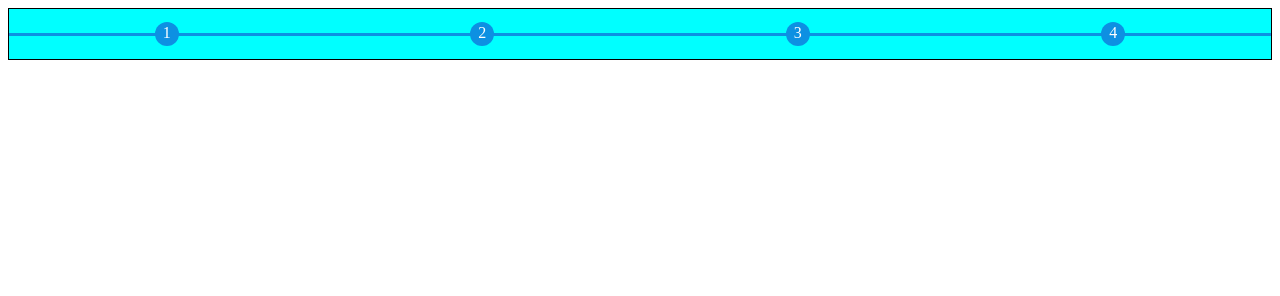
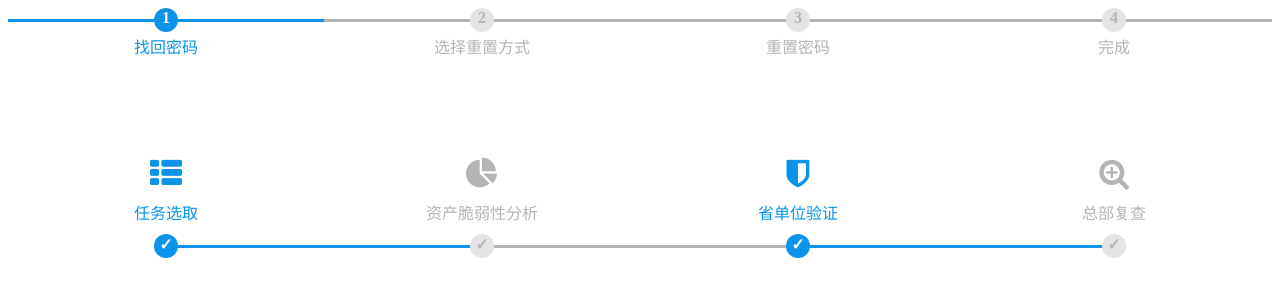
Before and after one commit to fromtheblue/step, a plain HTML site: page index.html in a window 1280 px wide. Drawn offline with Linux system fonts and the light colour scheme.

Commit message:
that's ok

```diff
--- a/index.html
+++ b/index.html
@@ -3,146 +3,59 @@
 <head>
     <meta charset="UTF-8">
     <title>step</title>
+    <link rel="stylesheet" href="//cdn.bootcss.com/font-awesome/4.7.0/css/font-awesome.min.css">
+    <link rel="stylesheet" href="jquery-step.css">
     <style>
-        .step-container{
-            background-color: antiquewhite;
-            border: 1px solid;
-            height: 50px;
-            counter-reset:step;
-        }
-        .step{
-            color: #0d90e2;
-            background-color: aqua;
-            text-align: center;
-            height: inherit;
-            display: inline-block;
-            counter-increment:step;
-            position: relative;
-        }
-        .step::before{
-            background-color: currentColor;
-            display: block;
-            position: absolute;
-            top:47%;
-            bottom:47%;
-            left: 0;
-            right: 0;
-            margin: auto;
-            content: "";
-        }
-        .step-identifier{
-            width: 1.5em;
-            height: 1.5em;
-            border-radius: 50%;
-            background-color: currentColor;
-            display: inline-block;
-            vertical-align: middle;
-            position: relative;
-        }
-        .step-identifier::before{
-            content: counter(step);
-            color: white;
-            display: inline-block;
-        }
-        .step::after,.step-identifier::after{
-            height: inherit;
-            width: 0;
-            vertical-align: middle;
-            display: inline-block;
-            content: "";
+        #step1{
+            margin-bottom: 100px;
         }
     </style>
 </head>
 <body>
+    <div id="step1"></div>
+    <div id="step2"></div>
     <script src="jquery-1.12.4.min.js"></script>
-    <div id="step"  class="step-container">
-    </div>
+    <script src="jquery-step.js"></script>
     <script>
-        (function($){
-            if($.fn.step){
-                return;
-            }
-            var setMethods={
-
-            };
-            var getMethods={
-
-            };
-            $.fn.step=function(){
-                var args=arguments,params,method;
-                if(!args.length|| typeof args[0] == 'object'){
-                    return this.each(function(idx){
-                        var $self=$(this);
-                        $self.data('step',$.extend(true,{},$.fn.step["default"],args[0]));
-                        params=$self.data('step');
-                        _init.call( $self,params);
-                        _render.call($self);
-                    });
-                }else{
-                    if(!$(this).data('step')){
-                        throw new Error('You has not init step!');
-                    }
-                    params=Array.prototype.slice.call(args,1);
-                    if (setMethods.hasOwnProperty(args[0])){
-                        method=setMethods[args[0]];
-                        return this.each(function(idx){
-                            var $self=$(this);
-                            method.apply($self,params);
-                            _render.call($self);
-                        });
-                    }else if(getMethods.hasOwnProperty(args[0])){
-                        method=getMethods[args[0]];
-                        return method.apply(this,params);
-                    }else{
-                        throw new Error('There is no such method');
-                    }
-                }
-            }
-            $.fn.step["default"]={
-                datas:[{
-                    "identifier":"",
-                    "describe":"找回密码"
-                },{
-                    "identifier":"",
-                    "describe":"选择重置方式"
-                },{
-                    "identifier":"",
-                    "describe":"重置密码"
-                },{
-                    "identifier":"",
-                    "describe":"完成"
-                }]
-            }
-            function _init(params){
-                return this;
-            }
-            function _render(){
-                var $self=this,
-                        params=$self.data("step"),
-                        datas=params.datas||[],
-                        preWidth=100/datas.length+"%";
-                console.log(this);
-                console.log(params);
-                $self.html(
-                    datas.map(function(data){
-                        var step = $("<div/>",{
-                            "class":"step"
-                        }).append(
-                            function(){
-                                if(!data.identifier){
-                                    return $("<span/>",{
-                                        "class":"step-identifier"
-                                    })
-                                }
-                            }()
-                        )
-                        step.css({"width":preWidth});
-                        return  step;
-                    })
-                )
-            }
-        })(jQuery);
-        $("#step").step();
+        $("#step1").step({
+            height:50,
+            mark:"number",
+            position:"center",
+            markPosition:"top",
+            datas:[{
+                "text":"找回密码"
+            },{
+                "text":"选择重置方式"
+            },{
+                "text":"重置密码"
+            },{
+                "text":"完成"
+            }]
+        });
+        $("#step2").step({
+            height:100,
+            position:"left",
+            iconFormatter:function(icon,data){
+                return $("<span/>",{
+                    "class":icon,
+                    "style":"font-size:32px;margin-bottom:10px"
+                })
+            },
+            datas:[{
+                "text":"任务选取",
+                "icon":"fa fa-th-list"
+            },{
+                "text":"资产脆弱性分析",
+                "icon":"fa fa-pie-chart"
+            },{
+                "text":"省单位验证",
+                "icon":"fa fa-shield"
+            },{
+                "text":"总部复查",
+                "icon":"fa fa-search-plus"
+            }]
+        });
+        $("#step2").step("check",[0,2]);
     </script>
 </body>
 </html>
--- /dev/null
+++ b/jquery-step.css
@@ -0,0 +1,86 @@
+.step-container{
+    color: #b4b4b4;
+    text-align: center;
+    white-space: nowrap;
+}
+.step{
+    height: inherit;
+    display: inline-block;
+    position: relative;
+}
+.step-top{
+    top:0
+}
+.step-bottom{
+    bottom:0;
+}
+.step-mark-container{
+    height: 1.5em;
+    position: absolute;
+    margin: auto;
+    left:0;
+    right:0;
+}
+.step-mark-container-left{
+    text-align: left;
+}
+.step-mark-bg{
+    height: 3px;
+    background-color: currentColor;
+    position: absolute;
+    margin: auto;
+    top:0;
+    bottom:0;
+    left:0;
+    right:0;
+}
+.step-mark{
+    width: 1.5em;
+    height: inherit;
+    display: inline-block;
+    vertical-align: middle;
+    position: relative;
+    text-align: center;
+}
+.step-mark-inner{
+    width: inherit;
+    height: inherit;
+    display: inline-block;
+    position: relative;
+}
+.step-mark-symbol{
+    background-color: #e4e4e4;
+    border-radius:50%;
+    vertical-align: middle;
+    position: relative;
+    width: inherit;
+    height: inherit;
+    display: inline-block;
+}
+.step-mark-symbol-content{
+    font-weight: bold;
+    vertical-align: middle;
+}
+.step-content-container{
+    position: absolute;
+}
+.step-content-inner{
+    text-align: center;
+    width: inherit;
+    position: relative;
+}
+.step-check{
+    color: #0b93e9;
+}
+.step-check .step-mark-symbol{
+    background-color:#0b93e9;
+    color:#fff;
+}
+.step-left{
+    left: -50%;
+}
+.step-center{
+    left: 0;
+    right: 0;
+    text-align: center;
+}
```
Also changed, not shown: test.html (deleted, +0 -10 lines), 1.png (deleted), jquery-step.js (added), 1 other file.
